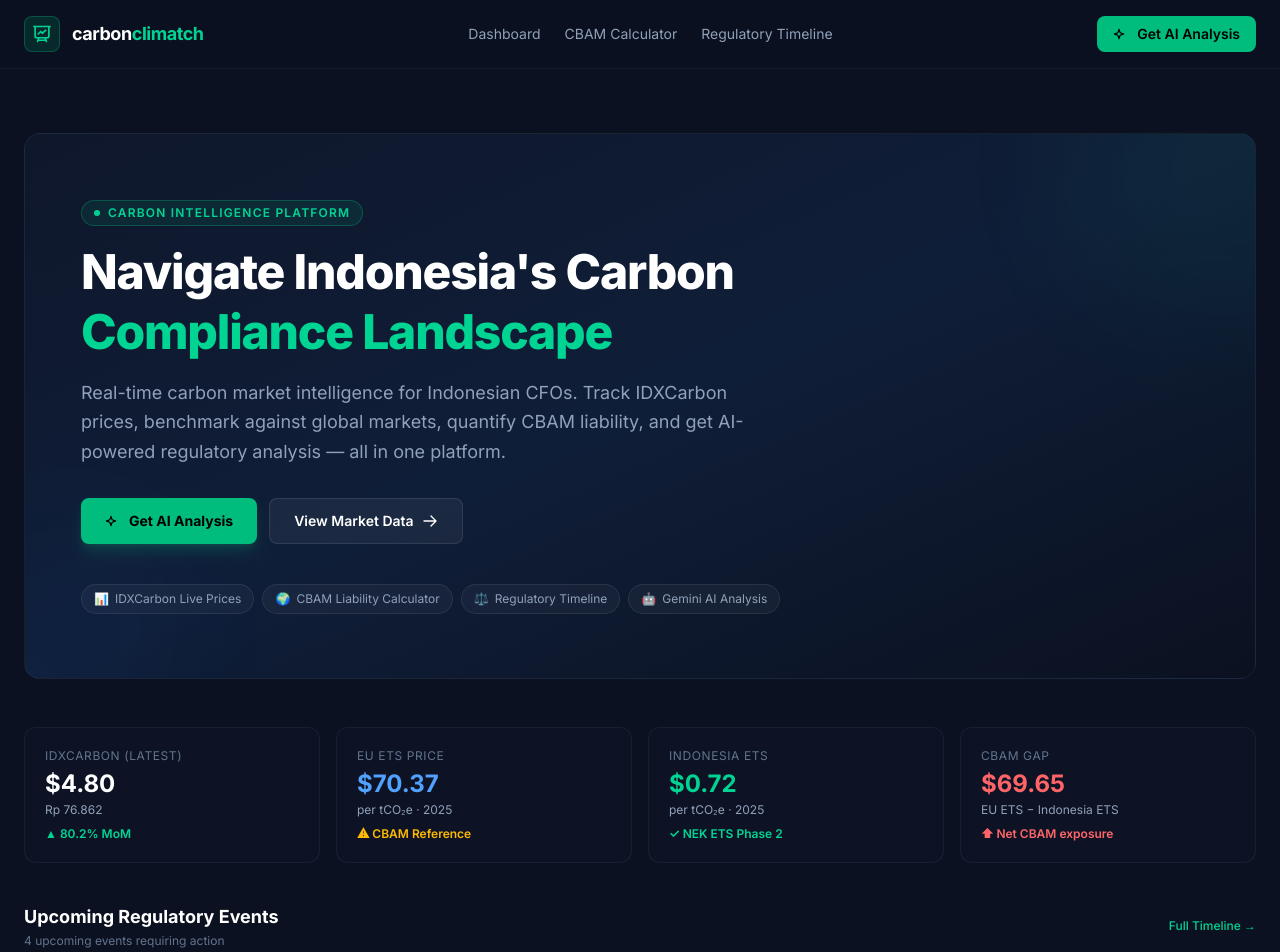
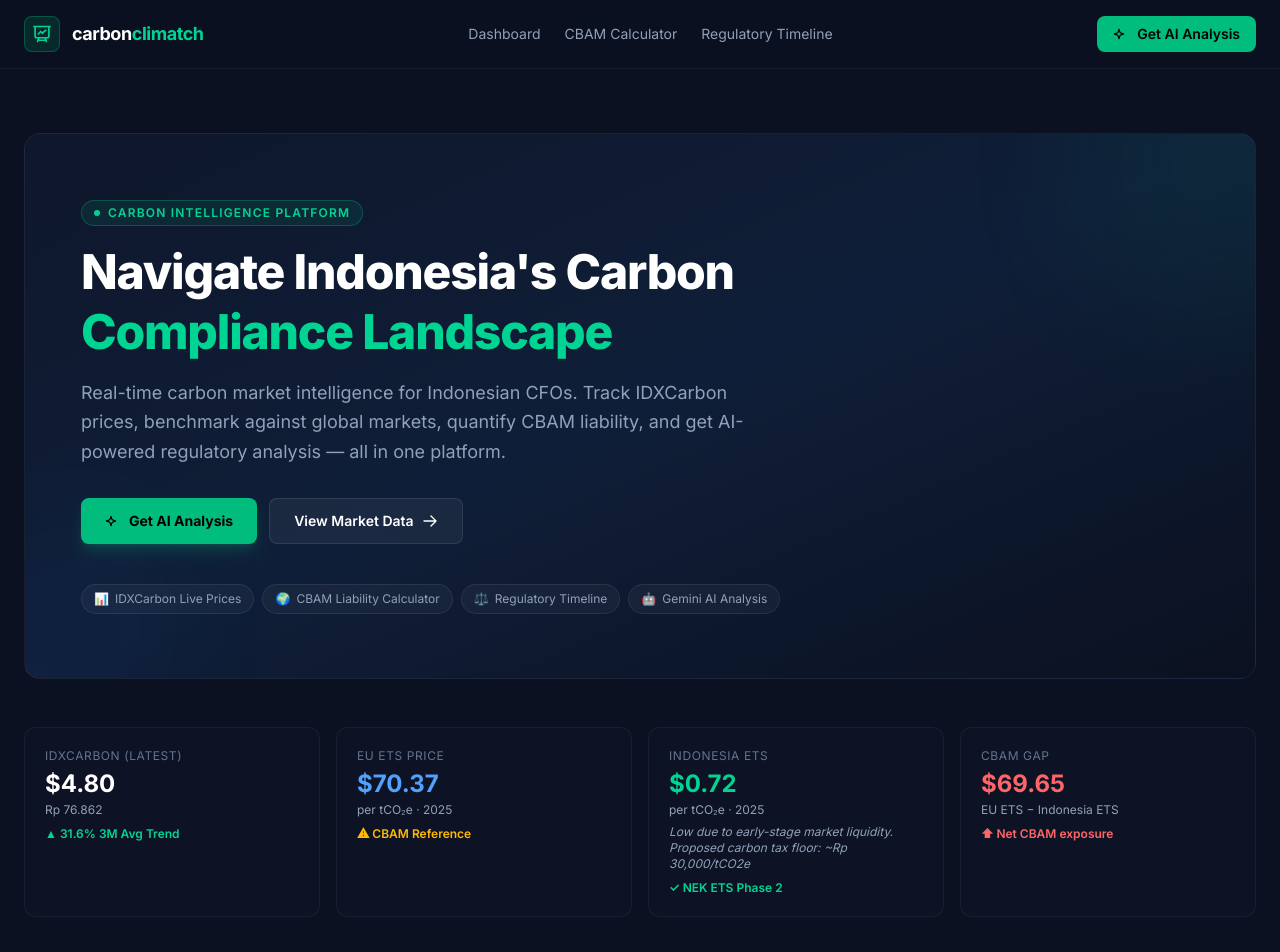
Before and after one commit to chandakapu/carbon-climatch, a Next.js app: page / in a window 1280 px wide. Shown: the top 952 px of the page. Built offline with nearby package versions, Linux system fonts and the light colour scheme.

Commit message:
feat: implement dynamic regulatory status calculation, update trend metrics to 3-month averages, and add carbon tax context to dashboard

```diff
--- a/src/app/page.tsx
+++ b/src/app/page.tsx
@@ -37,10 +37,16 @@ export default function DashboardPage() {
   // IDXCarbon: latest price & change for KPI card
   const sortedIDX = [...idxMonthly].sort((a, b) => a.month.localeCompare(b.month));
   const latestIDX = sortedIDX[sortedIDX.length - 1];
-  const prevIDX = sortedIDX[sortedIDX.length - 2];
   const idxPriceUSD = latestIDX ? (latestIDX.avg_price_idr / 16000).toFixed(2) : "—";
-  const idxChange = latestIDX && prevIDX
-    ? (((latestIDX.avg_price_idr - prevIDX.avg_price_idr) / prevIDX.avg_price_idr) * 100).toFixed(1)
+
+  const last3Months = sortedIDX.slice(-3);
+  const prev3Months = sortedIDX.slice(-6, -3);
+
+  const avgLast3 = last3Months.length === 3 ? last3Months.reduce((sum, item) => sum + item.avg_price_idr, 0) / 3 : null;
+  const avgPrev3 = prev3Months.length === 3 ? prev3Months.reduce((sum, item) => sum + item.avg_price_idr, 0) / 3 : null;
+
+  const idxChange = avgLast3 !== null && avgPrev3 !== null && avgPrev3 !== 0
+    ? (((avgLast3 - avgPrev3) / avgPrev3) * 100).toFixed(1)
     : null;
 
   // EU ETS for KPI reference
@@ -131,7 +137,7 @@ export default function DashboardPage() {
             </p>
             {idxChange !== null && (
               <p className={`text-xs mt-2 font-semibold ${Number(idxChange) >= 0 ? "text-emerald-400" : "text-red-400"}`}>
-                {Number(idxChange) >= 0 ? "▲" : "▼"} {Math.abs(Number(idxChange))}% MoM
+                {Number(idxChange) >= 0 ? "▲" : "▼"} {Math.abs(Number(idxChange))}% 3M Avg Trend
               </p>
             )}
           </div>
@@ -153,6 +159,9 @@ export default function DashboardPage() {
               ${indoPrice?.price_usd.toFixed(2) ?? "—"}
             </p>
             <p className="text-xs text-slate-400 mt-0.5">per tCO₂e · {indoPrice?.year ?? ""}</p>
+            <p className="text-xs text-slate-400 italic mt-1.5">
+              Low due to early-stage market liquidity. Proposed carbon tax floor: ~Rp 30,000/tCO2e
+            </p>
             <p className="text-xs mt-2 text-emerald-400 font-semibold">✓ NEK ETS Phase 2</p>
           </div>
 
--- a/src/app/timeline/page.tsx
+++ b/src/app/timeline/page.tsx
@@ -8,7 +8,22 @@ export const metadata: Metadata = {
 };
 
 export default function TimelinePage() {
-  const events = getRegulatoryTimeline();
+  const events = getRegulatoryTimeline().map(event => {
+    let computedStatus = event.status;
+    const eventDate = new Date(event.date);
+    const now = new Date();
+    const daysDiff = Math.ceil((eventDate.getTime() - now.getTime()) / (1000 * 60 * 60 * 24));
+
+    if (event.status === "planned" && eventDate.getFullYear() > 2027) {
+      computedStatus = "planned";
+    } else if (daysDiff < 0) {
+      computedStatus = daysDiff < -180 ? "past" : "active";
+    } else {
+      computedStatus = "upcoming";
+    }
+
+    return { ...event, status: computedStatus };
+  });
 
   return (
     <div className="min-h-screen bg-[#0b1120] text-white font-sans">
--- a/src/types/index.ts
+++ b/src/types/index.ts
@@ -19,7 +19,7 @@ export interface RegulatoryEvent {
     title: string;
     date: string;
     type: "domestic" | "international";
-    status: "active" | "upcoming" | "past";
+    status: "active" | "upcoming" | "past" | "planned";
     description: string;
     affected_sectors: string[];
     source_url: string;
```
